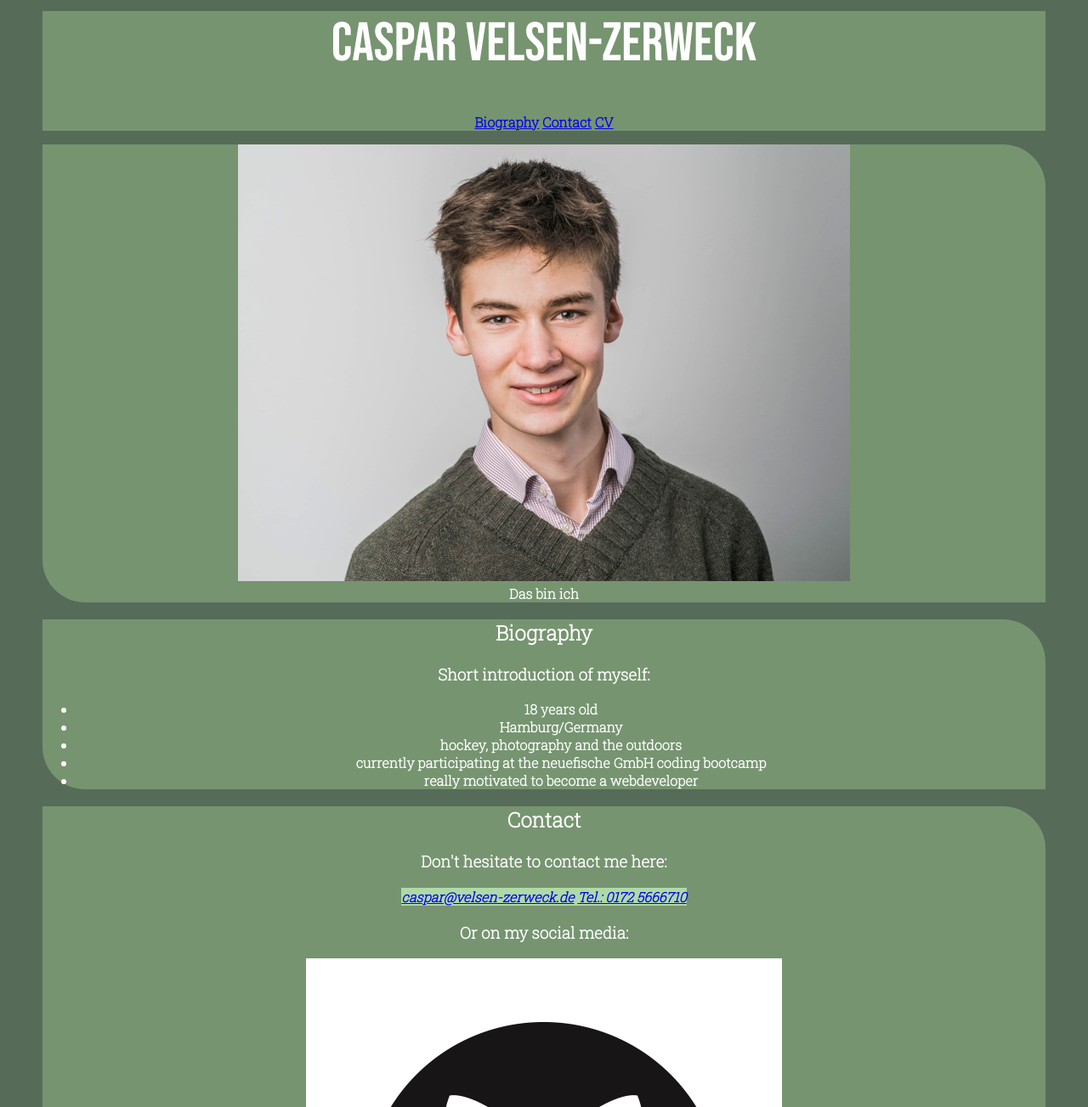
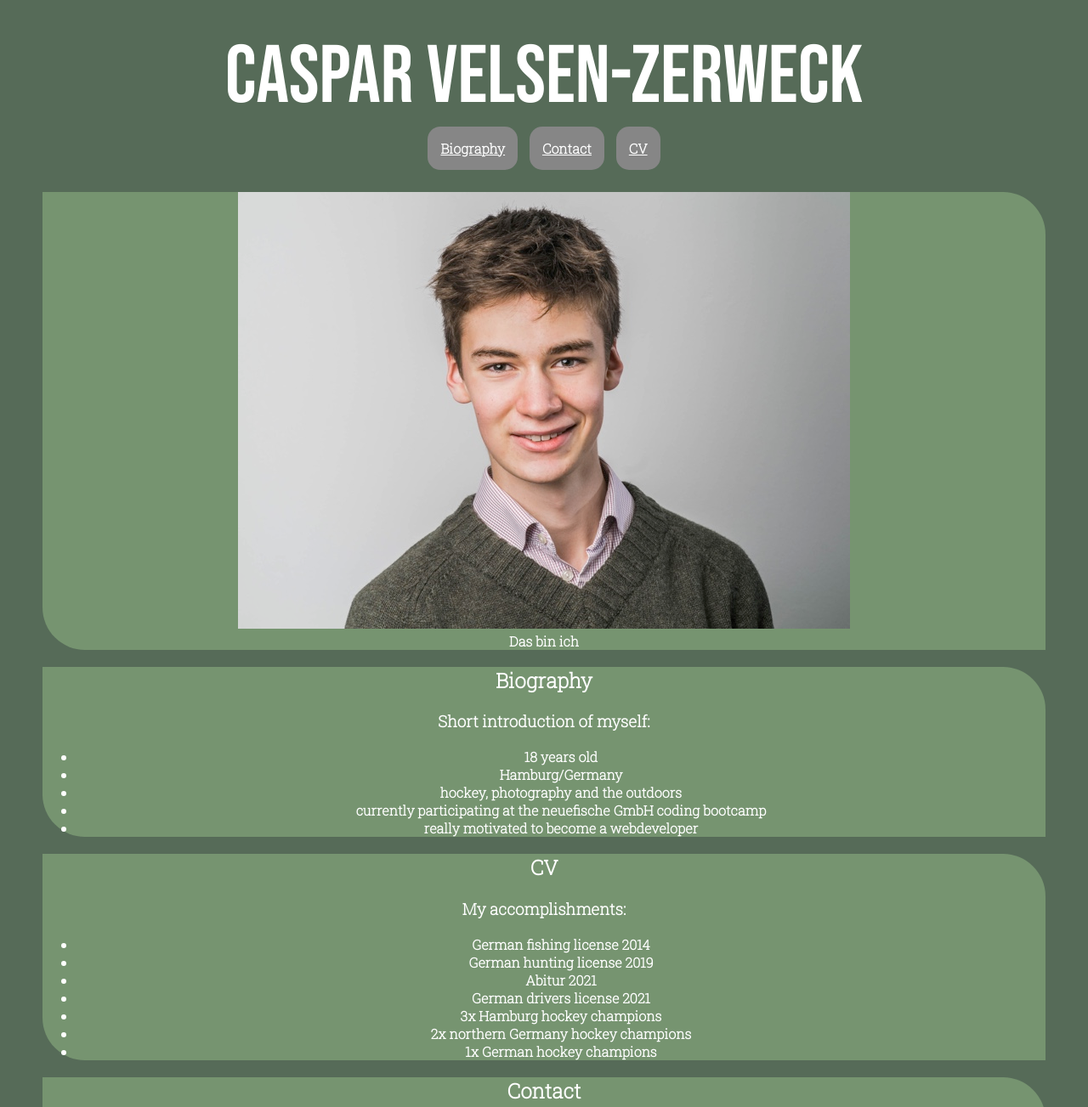
Before and after one commit to CasparVelsen/personal-website, a plain HTML site: page index.html in a window 1280 px wide. Shown: the part 80-1383 px from the top of the page at 85% size. Drawn offline with Linux system fonts and the light colour scheme.

Commit message:
Update css and html

```diff
--- a/index.html
+++ b/index.html
@@ -10,10 +10,10 @@
   <body>
     <header>
       <h1 class="special-header">Caspar Velsen-Zerweck</h1>
-      <nav>
-        <a href="#biography">Biography</a>
-        <a href="#contact">Contact</a>
-        <a href="#cv">CV</a>
+      <nav class="header">
+        <a class="button" href="#biography">Biography</a>
+        <a class="button" href="#contact">Contact</a>
+        <a class="button" href="#cv">CV</a>
       </nav>
     </header>
 
@@ -39,6 +39,20 @@
         </ul>
       </section>
 
+      <section id="cv">
+        <h2>CV</h2>
+        <h3>My accomplishments:</h3>
+        <ul>
+          <li>German fishing license 2014</li>
+          <li>German hunting license 2019</li>
+          <li>Abitur 2021</li>
+          <li>German drivers license 2021</li>
+          <li>3x Hamburg hockey champions</li>
+          <li>2x northern Germany hockey champions</li>
+          <li>1x German hockey champions</li>
+        </ul>
+      </section>
+
       <section id="contact">
         <h2>Contact</h2>
         <h3>Don't hesitate to contact me here:</h3>
@@ -60,20 +74,6 @@
           <figcaption>Instagram</figcaption>
         </figure>
       </section>
-
-      <section id="cv">
-        <h2>CV</h2>
-        <h3>My accomplishments:</h3>
-        <ul>
-          <li>German fishing license 2014</li>
-          <li>German hunting license 2019</li>
-          <li>Abitur 2021</li>
-          <li>German drivers license 2021</li>
-          <li>3x Hamburg hockey champions</li>
-          <li>2x northern Germany hockey champions</li>
-          <li>1x German hockey champions</li>
-        </ul>
-      </section>
     </main>
   </body>
 </html>
--- a/styles.css
+++ b/styles.css
@@ -4,9 +4,29 @@
   box-sizing: border-box;
 }
 
-header {
-  background-color: rgb(118, 148, 112);
+.header {
+  padding: 25px;
   text-align: center;
+  box-sizing: content-box;
+}
+
+.special-header {
+  font-family: "Bebas Neue";
+  font-size: 600%;
+  font-weight: lighter;
+  color: white;
+  text-align: center;
+  padding-bottom: 40px;
+  box-sizing: content-box;
+  height: 0;
+}
+
+.button {
+  background-color: rgb(134, 134, 134);
+  color: white;
+  padding: 15px;
+  margin: 5px;
+  border-radius: 15px;
 }
 
 body {
@@ -18,16 +38,8 @@ body {
   color: white;
 }
 
-.special-header {
-  font-family: "Bebas Neue";
-  font-size: 400%;
-  font-weight: lighter;
-  color: white;
-}
-
 section {
   background-color: rgb(118, 148, 112);
-  margin: auto;
   stroke-width: 0;
   height: auto;
   width: auto;
@@ -37,5 +49,6 @@ section {
 
 address {
   background-color: rgb(175, 218, 167);
-  display: initial;
+  display: flex;
+  flex-direction: column;
 }
```
